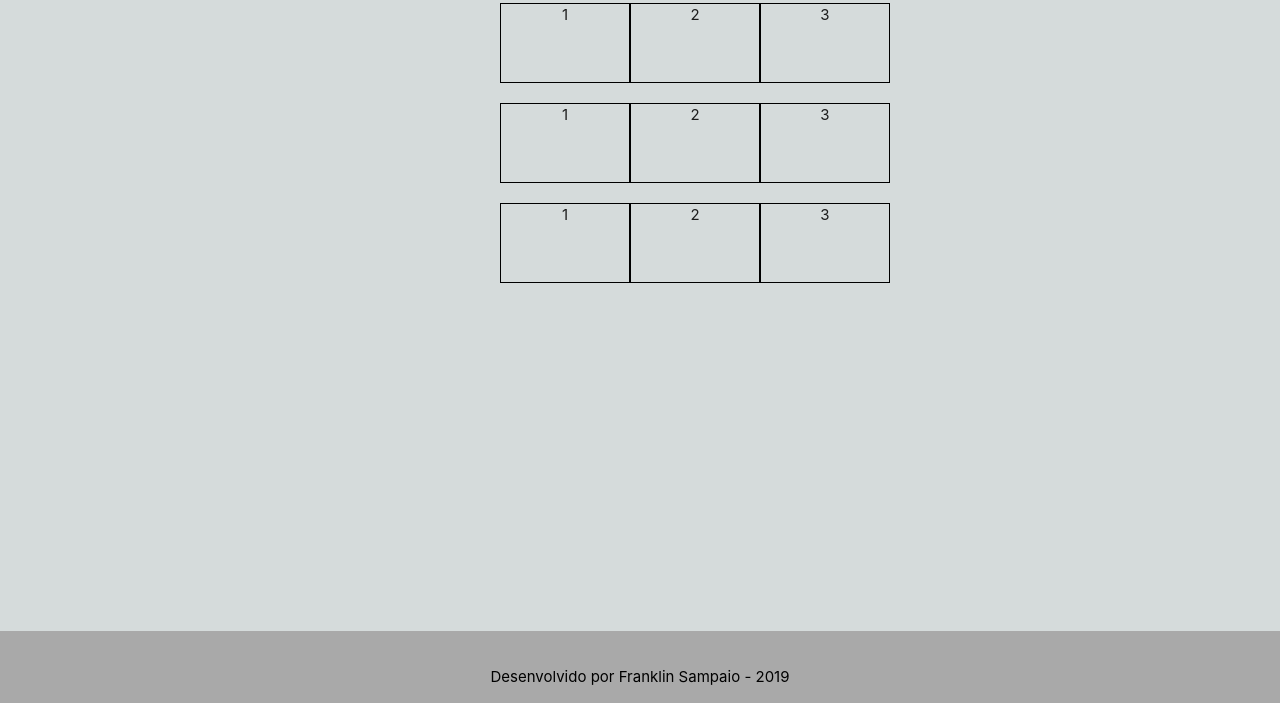
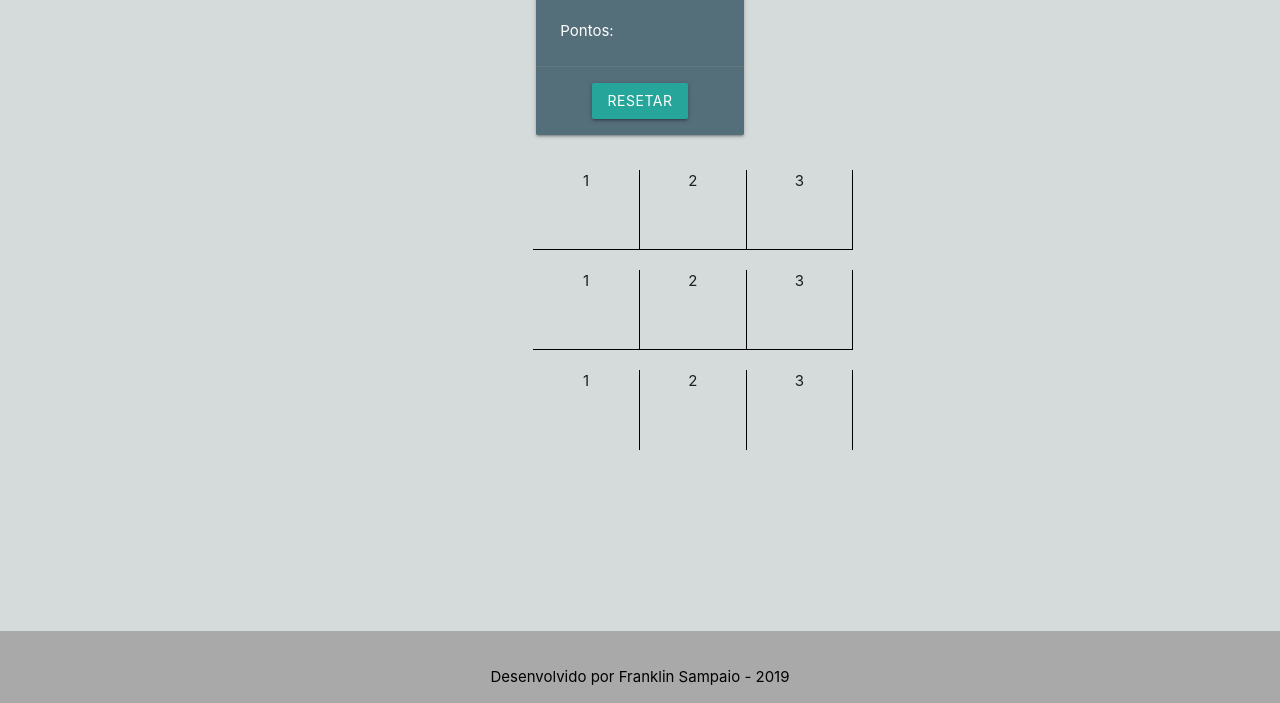
Before and after one commit to F-Sampaio/jogo-da-velha, a plain HTML site: page index.html in a window 1280 px wide. Shown: the part 97-800 px from the top of the page. Drawn offline with nearby package versions, Linux system fonts and the light colour scheme.

Commit message:
ajustes no layout

```diff
--- a/css/style.css
+++ b/css/style.css
@@ -1,6 +1,3 @@
-@import url('https://fonts.googleapis.com/css?family=Montserrat&display=swap');
-
-
 
 /* Corpo */
 body {
@@ -15,15 +12,29 @@ main {
 }
 /* casas */
 
-.col{
+.tabela .col{
     height: 80px;
     border: 1px solid black;
 }
 
-.tabela {
-    padding-top: 100px;
-    padding-left: 500px;
+#l1c1, #l1c2, #l1c3 {
+    border-top: none;
+    border-left: none;
 }
+
+#l2c1, #l2c2, #l2c3 {
+    border-top: none;
+    border-left: none;
+}
+
+
+#l3c1, #l3c2, #l3c3 {
+    border-top: none;
+    border-bottom: none;
+    border-left: none;
+}
+
+
 
 
 /* rodape */
--- a/index.html
+++ b/index.html
@@ -14,25 +14,40 @@
 </head>
 <body>
 
+        <div class="row">
+                <div class="col s12 m12 l12">
+                    <div class="card blue-grey darken-1">
+                        <div class="card-content white-text">
+                            <span class="card-title">Jogo da Velha</span>
+                            <p id="mostradorPlayer">Player:</p><br>
+                            <p id="mostradorPontos">Pontos:</p>
+                        </div>
+                        <div class="card-action center">
+                            <a class="waves-effect waves-light btn">Resetar</a>
+                        </div>
+                    </div>
+                </div>
+            </div>
+
     <main>
+
 
 
         <div class="tabela">
             <div class="row center" id="linha1">
-                    <div class="col s2">1</div>
-                    <div class="col s2">2</div>
-                    <div class="col s2">3</div>
+                    <div class="col s3 m2 l1 offset-l5" id="l1c1">1</div>
+                    <div class="col s3 m2 l1" id="l1c2">2</div>
+                    <div class="col s3 m2 l1" id="l1c3">3</div>
             </div>
-
             <div class="row center" id="linha2">
-                    <div class="col s2">1</div>
-                    <div class="col s2">2</div>
-                    <div class="col s2">3</div>
+                    <div class="col s3 m2 l1 offset-l5" id="l2c1">1</div>
+                    <div class="col s3 m2 l1" id="l2c2">2</div>
+                    <div class="col s3 m2 l1" id="l2c3">3</div>
             </div>
             <div class="row center" id="linha3">
-                    <div class="col s2">1</div>
-                    <div class="col s2">2</div>
-                    <div class="col s2">3</div>
+                    <div class="col s3 m2 l1 offset-l5" id="l3c1">1</div>
+                    <div class="col s3 m2 l1" id="l3c2">2</div>
+                    <div class="col s3 m2 l1" id="l3c3">3</div>
             </div>
         </div>
     </main>
```
